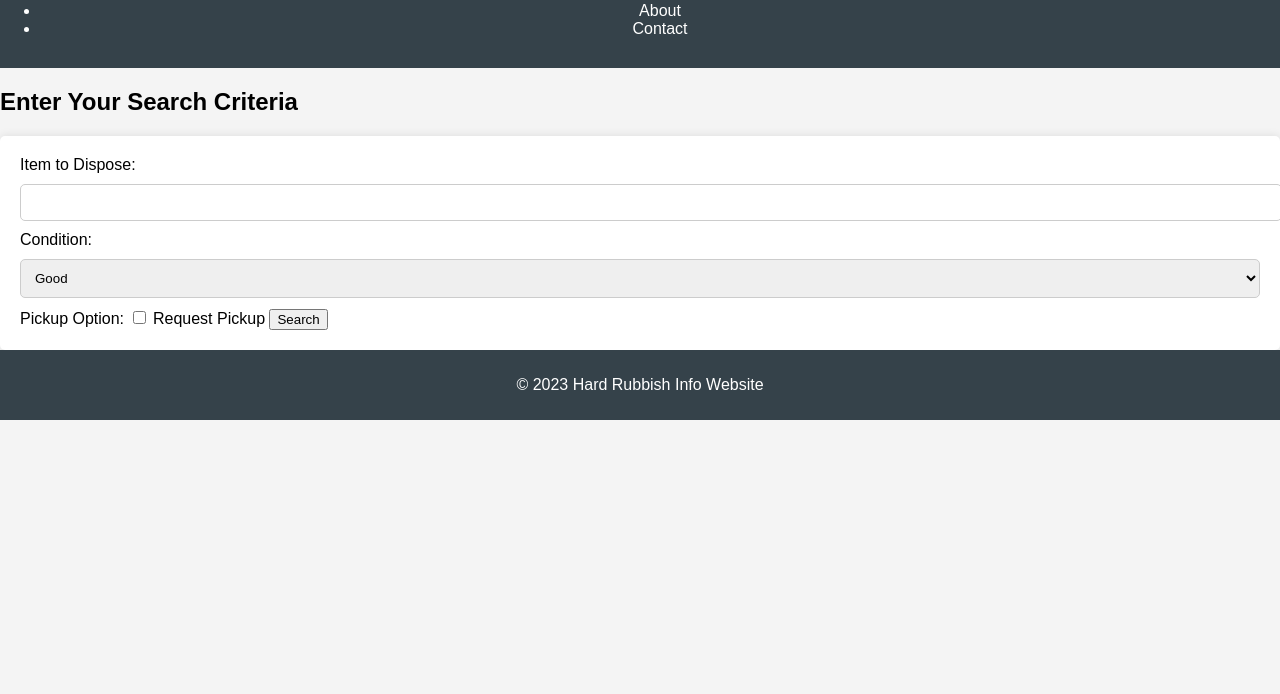
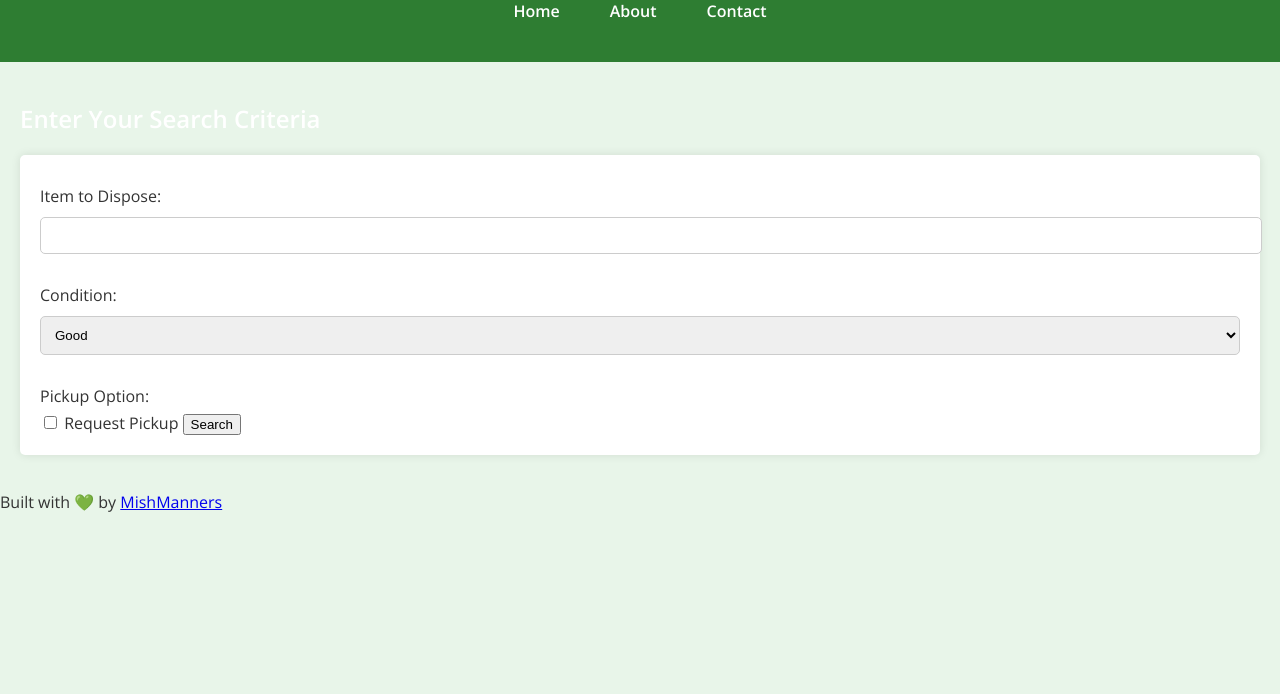
Before and after one commit to mishmanners/hard-rubbish-info-website, a website: page src/search.html in a window 1280 px wide. Shown: the part 106-800 px from the top of the page. Drawn offline with nearby package versions, Linux system fonts and the light colour scheme.

Commit message:
Basic CSS and footer

```diff
--- a/src/css/styles.css
+++ b/src/css/styles.css
@@ -1,45 +1,60 @@
+@import url('https://fonts.googleapis.com/css2?family=Open+Sans:wght@400;600&display=swap');
+
 body {
-    font-family: Arial, sans-serif;
+    font-family: 'Open Sans', sans-serif;
     margin: 0;
     padding: 0;
-    background-color: #f4f4f4;
+    background-color: #e8f5e9;
+    color: #333;
 }
 
 header {
-    background: #35424a;
+    background: #2e7d32;
     color: #ffffff;
-    padding: 10px 0;
+    padding: 20px 0;
     text-align: center;
 }
 
 nav {
     margin: 20px 0;
+    text-align: center;
 }
 
 nav a {
     color: #ffffff;
     text-decoration: none;
     padding: 10px 15px;
+    font-weight: 600;
 }
 
 nav a:hover {
-    background: #e8491d;
+    background: #66bb6a;
+    border-radius: 5px;
 }
 
-.container {
-    width: 80%;
-    margin: auto;
-    overflow: hidden;
+nav ul {
+    list-style-type: none;
+    padding: 0;
+    margin: 0;
+    display: flex;
+    justify-content: center;
 }
 
-footer {
-    background: #35424a;
+nav li {
+    margin: 0 10px;
+}
+
+main {
+    padding: 20px;
+}
+
+h1, h2 {
     color: #ffffff;
-    text-align: center;
-    padding: 10px 0;
-    position: relative;
-    bottom: 0;
-    width: 100%;
+}
+
+h3 {
+    color: #2e7d32;
+    font-size: 2rem;
 }
 
 form {
@@ -49,23 +64,28 @@ form {
     box-shadow: 0 0 10px rgba(0, 0, 0, 0.1);
 }
 
-form input[type="text"],
-form select {
+label {
+    display: block;
+    margin: 10px 0 5px;
+}
+
+input[type="text"], select {
     width: 100%;
     padding: 10px;
-    margin: 10px 0;
+    margin: 5px 0 20px;
     border: 1px solid #ccc;
     border-radius: 5px;
 }
 
-form input[type="submit"] {
-    background: #35424a;
+input[type="submit"] {
+    background: #2e7d32;
     color: #ffffff;
+    padding: 10px 20px;
     border: none;
-    padding: 10px 15px;
+    border-radius: 5px;
     cursor: pointer;
 }
 
-form input[type="submit"]:hover {
-    background: #e8491d;
+input[type="submit"]:hover {
+    background: #66bb6a;
 }
--- a/src/search.html
+++ b/src/search.html
@@ -40,7 +40,7 @@
         </section>
     </main>
     <footer>
-        <p>&copy; 2023 Hard Rubbish Info Website</p>
+        <p>Built with 💚 by <a href="https://mishmanners.info" target ="blank">MishManners</a></p>
     </footer>
     <script src="js/scripts.js"></script>
     <script src="forms/searchForm.js"></script>
```
Also changed, not shown: src/about.html (+2 -2 lines), src/contact.html (+1 -1 lines), src/index.html (+5 -4 lines).
